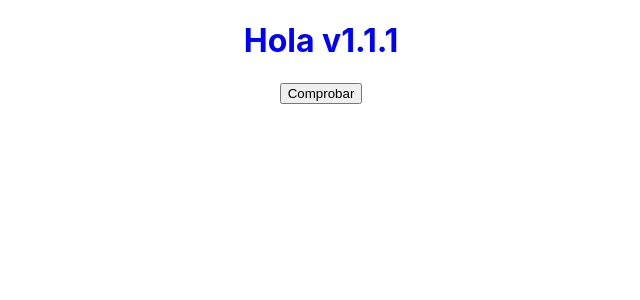
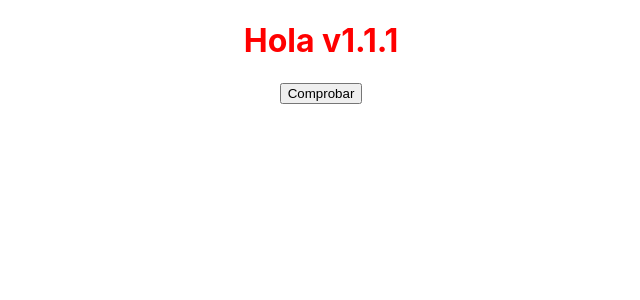
Before and after one commit to hugo176/Front_prueba_cach-, a React (Create React App) app: page / in a window 1280 px wide. Shown: the top 300 px of the page, without its empty margins (319-959 px from the left). Built offline with nearby package versions, Linux system fonts and the light colour scheme.

Commit message:
Change title color to red

```diff
--- a/src/index.css
+++ b/src/index.css
@@ -1,6 +1,6 @@
 body {
   margin: 0;
-  color: blue;
+  color: red;
   font-family: -apple-system, BlinkMacSystemFont, 'Segoe UI', 'Roboto', 'Oxygen',
     'Ubuntu', 'Cantarell', 'Fira Sans', 'Droid Sans', 'Helvetica Neue',
     sans-serif;
```
